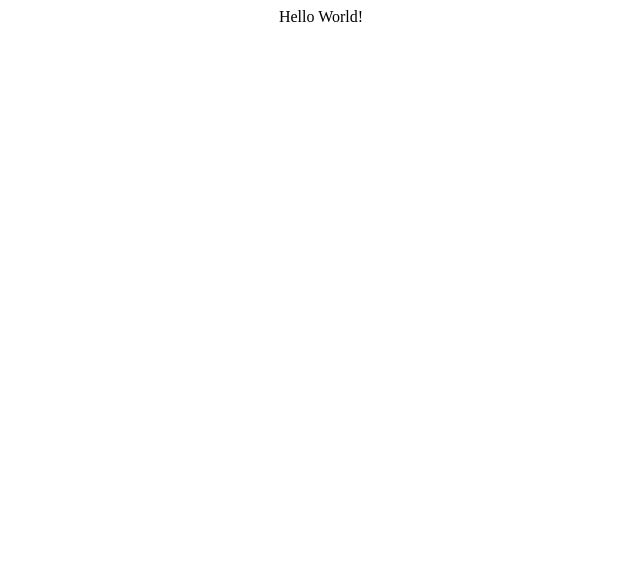
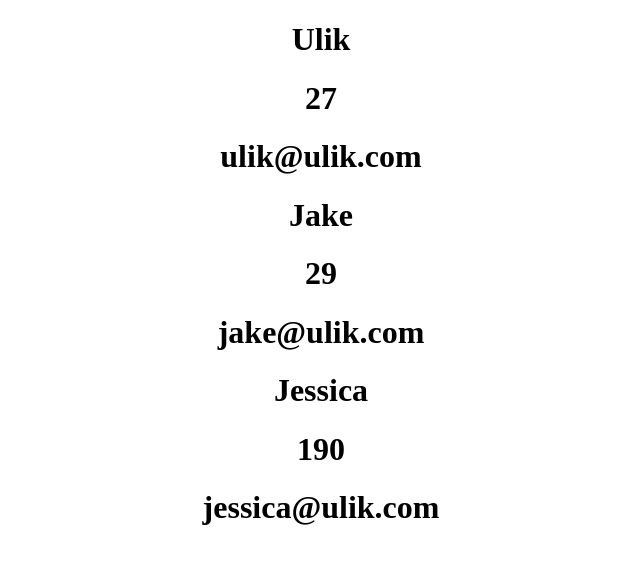
Before and after one commit to ulikverse/reactjscourse, a React (Create React App) app: page / in a window 1280 px wide. Shown: the top 564 px of the page, without its empty margins (319-959 px from the left). Built offline with nearby package versions, Linux system fonts and the light colour scheme.

Commit message:
ReactJS Course [2] - JSX, Components, Props...

```diff
--- a/src/App.js
+++ b/src/App.js
@@ -1,7 +1,25 @@
 import "./App.css";
 
 function App() {
-  return <div className="App"> Hello World! </div>;
+  return (
+    <div className="App">
+      <User name="Ulik" age={27} email="ulik@ulik.com" />
+      <User name="Jake" age={29} email="jake@ulik.com" />
+      <User name="Jessica" age={190} email="jessica@ulik.com" />
+    </div>
+  );
 }
 
+const User = (props) => {
+  return (
+    <div>
+      <div>
+        <h1>{props.name}</h1>
+        <h1>{props.age}</h1>
+        <h1>{props.email}</h1>
+      </div>
+    </div>
+  );
+};
+
 export default App;
```
